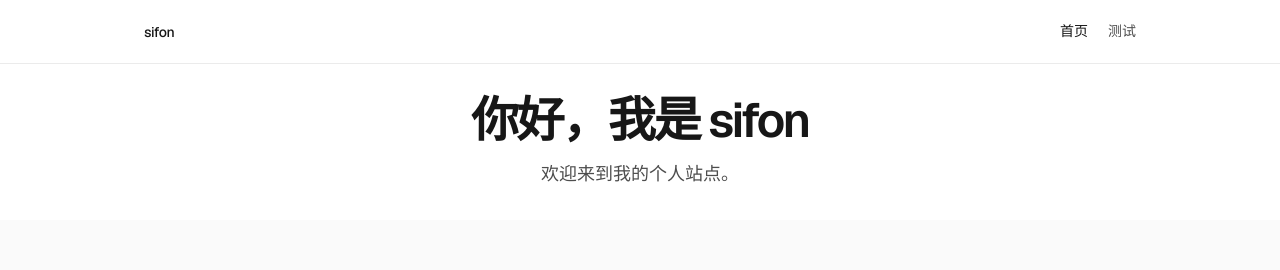
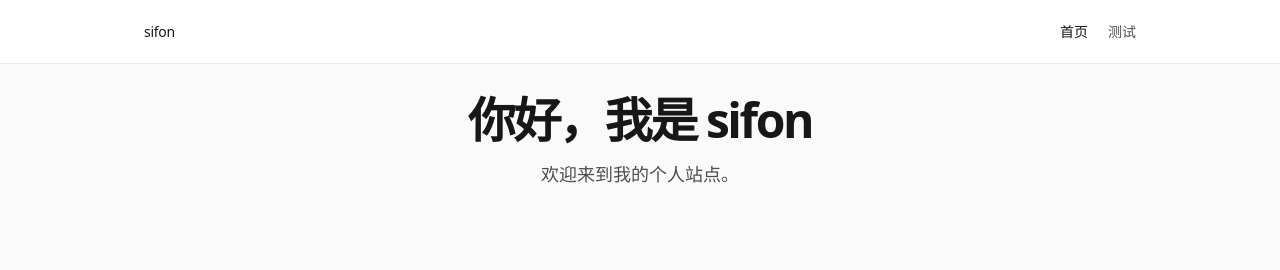
Before and after one commit to halo-sifon/my-site, a Next.js app: page / in a window 1280 px wide. Shown: the top 270 px of the page. Built offline with nearby package versions, Linux system fonts and the light colour scheme.

Commit message:
style: 使用系统字体并统一页面背景

```diff
--- a/app/globals.css
+++ b/app/globals.css
@@ -58,9 +58,9 @@
      Typography - Font Families
      ---------------------------------------- */
   --font-sans:
-    var(--font-geist-sans), Inter, system-ui, -apple-system, sans-serif;
+    system-ui, -apple-system, BlinkMacSystemFont, "Segoe UI", sans-serif;
   --font-mono:
-    var(--font-geist-mono), ui-monospace, SFMono-Regular, Menlo, Monaco,
+    ui-monospace, SFMono-Regular, Menlo, Monaco, Consolas, "Liberation Mono",
     monospace;
 
   /* ----------------------------------------
--- a/app/layout.tsx
+++ b/app/layout.tsx
@@ -1,18 +1,7 @@
 import type { Metadata } from "next";
-import { Geist, Geist_Mono } from "next/font/google";
 import "./globals.css";
 import Header from "@/components/Header";
 import Footer from "@/components/Footer";
-
-const geistSans = Geist({
-  variable: "--font-geist-sans",
-  subsets: ["latin"],
-});
-
-const geistMono = Geist_Mono({
-  variable: "--font-geist-mono",
-  subsets: ["latin"],
-});
 
 export const metadata: Metadata = {
   title: "About Sifon",
@@ -25,10 +14,7 @@ export default function RootLayout({
   children: React.ReactNode;
 }>) {
   return (
-    <html
-      lang="zh-CN"
-      className={`${geistSans.variable} ${geistMono.variable} h-full antialiased`}
-    >
+    <html lang="zh-CN" className="h-full antialiased">
       <body className="min-h-full flex flex-col">
         <Header />
         <main className="flex-1 pt-16 bg-canvas-soft">{children}</main>
--- a/app/page.tsx
+++ b/app/page.tsx
@@ -1,7 +1,6 @@
-
 export default function Home() {
   return (
-    <div className="flex flex-col flex-1 items-center justify-center bg-canvas p-8">
+    <div className="flex flex-col flex-1 items-center justify-center p-8">
       <h1 className="text-display-xl text-ink text-center mb-4">
         你好，我是 sifon
       </h1>
```
